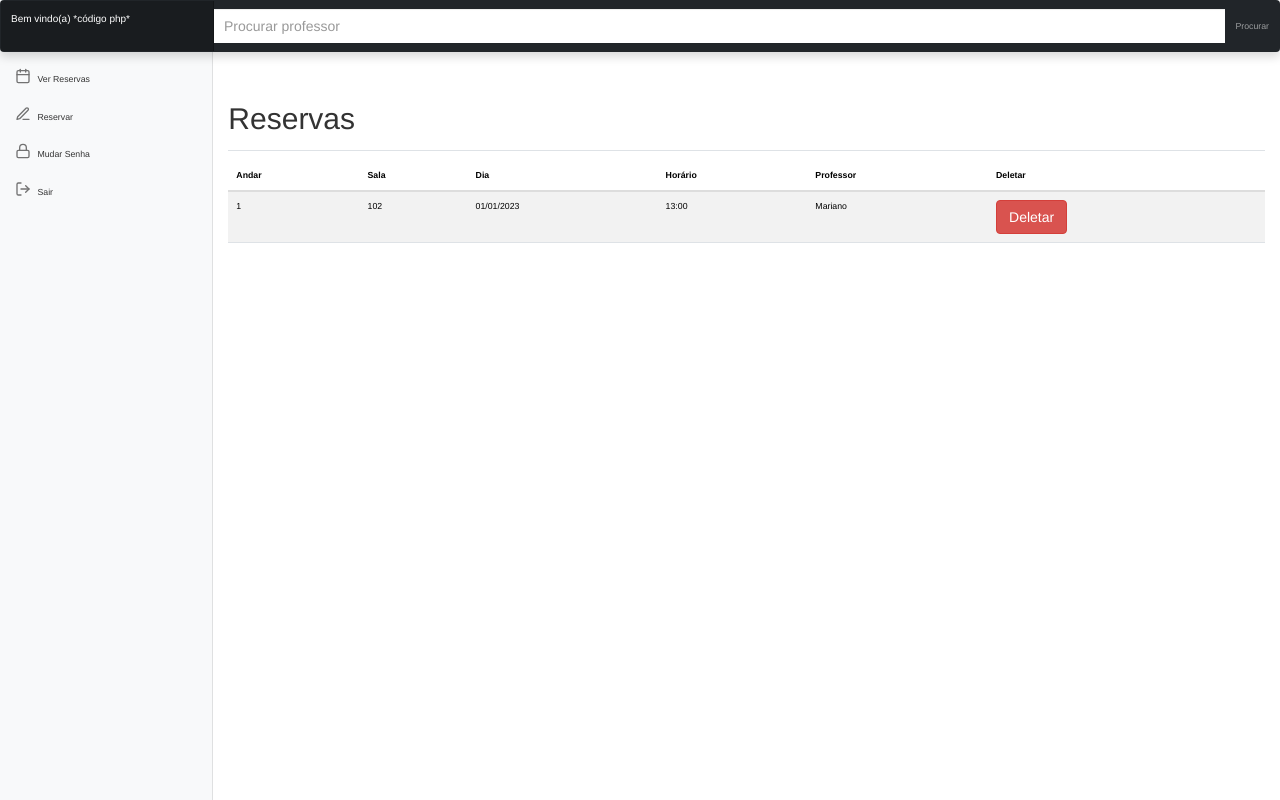
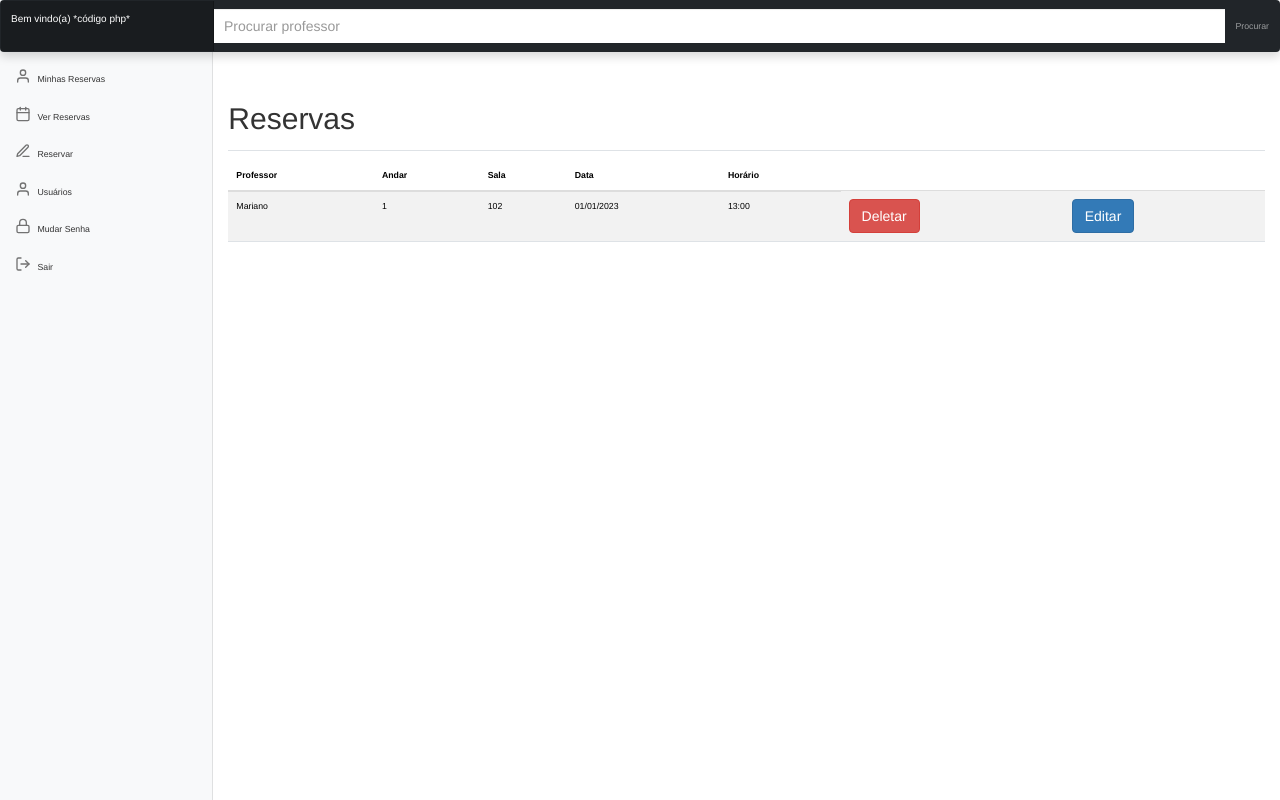
Before and after one commit to mariano07/Reservas_SENAC_1.0, a PHP site: page /dashboard_pedagogico.php in a window 1280 px wide. Run offline with PHP 8.4, Linux system fonts and the light colour scheme.

Commit message:
dashboards botoes e comeco de funcoes js

```diff
--- a/dashboard_pedagogico.php
+++ b/dashboard_pedagogico.php
@@ -31,8 +31,14 @@
     <nav id="sidebarMenu" class="col-md-3 col-lg-2 d-md-block bg-light sidebar collapse">
       <div class="position-sticky pt-3 sidebar-sticky">
         <ul class="nav flex-column">
+        <li class="nav-item">
+            <a class="nav-link" href="#" onclick="minhasReservas()">
+              <span data-feather="user" class="align-text-bottom"></span>
+              Minhas Reservas
+            </a>
+          </li>
           <li class="nav-item">
-            <a class="nav-link" aria-current="page" href="#">
+            <a class="nav-link" aria-current="page" href="#" onclick="verReservas()">
               <span data-feather="calendar" class="align-text-bottom"></span>
               Ver Reservas
             </a>
@@ -41,6 +47,12 @@
             <a class="nav-link" href="#">
               <span data-feather="edit-3" class="align-text-bottom"></span>
               Reservar
+            </a>
+          </li>
+          <li class="nav-item">
+            <a class="nav-link" aria-current="page" href="#">
+              <span data-feather="user" class="align-text-bottom"></span>
+              Usuários
             </a>
           </li>
           <li class="nav-item">
@@ -68,22 +80,22 @@
         <table class="table table-striped table-sm">
           <thead>
             <tr>
+              <th scope="col">Professor</th>
               <th scope="col">Andar</th>
               <th scope="col">Sala</th>
-              <th scope="col">Dia</th>
+              <th scope="col">Data</th>
               <th scope="col">Horário</th>
-              <th scope="col">Professor</th>
-              <th scope="col">Deletar</th>
             </tr>
           </thead>
           <tbody>
             <tr>
-              <td>1</td>
-              <td>102</td>
-              <td>01/01/2023</td>
-              <td>13:00</td>
-              <td>Mariano</td>
+              <td id="professor">Mariano</td>
+              <td id="andar">1</td>
+              <td id="sala">102</td>
+              <td id="data">01/01/2023</td>
+              <td id="hora">13:00</td>
 	            <td><button type="button" class="btn btn-danger">Deletar</button></td>
+              <td><button type="button" class="btn btn-primary">Editar</button></td>
             </tr>
           </tbody>
         </table>
@@ -94,5 +106,26 @@
     <script src="../assets/dist/js/bootstrap.bundle.min.js"></script>
     <script src="https://cdn.jsdelivr.net/npm/bootstrap@5.3.0-alpha1/dist/js/bootstrap.bundle.min.js" integrity="sha384-w76AqPfDkMBDXo30jS1Sgez6pr3x5MlQ1ZAGC+nuZB+EYdgRZgiwxhTBTkF7CXvN" crossorigin="anonymous"></script>
     <script src="https://cdn.jsdelivr.net/npm/feather-icons@4.28.0/dist/feather.min.js" integrity="sha384-uO3SXW5IuS1ZpFPKugNNWqTZRRglnUJK6UAZ/gxOX80nxEkN9NcGZTftn6RzhGWE" crossorigin="anonymous"></script><script src="https://cdn.jsdelivr.net/npm/chart.js@2.9.4/dist/Chart.min.js" integrity="sha384-zNy6FEbO50N+Cg5wap8IKA4M/ZnLJgzc6w2NqACZaK0u0FXfOWRRJOnQtpZun8ha" crossorigin="anonymous"></script><script src="js/dashboard.js"></script>
+    <script>
+      function minhasReservas(){
+        document.getElementById("titulo").textContent="Minhas Reservas";
+        document.getElementById("professor").textContent="Minhas Reservas";
+        document.getElementById("andar").textContent="Minhas Reservas";
+        document.getElementById("sala").textContent="Sala";
+        document.getElementById("data").textContent="Minhas Reservas";
+        document.getElementById("hora").textContent="Minhas Reservas";
+
+
+      }
+      function verReservas() {
+        document.getElementById("titulo").textContent="Reservas";
+        document.getElementById("professor").textContent="Reservas";
+        document.getElementById("andar").textContent="Reservas";
+        document.getElementById("sala").textContent="Sala";
+        document.getElementById("data").textContent="Reservas";
+        document.getElementById("hora").textContent="Reservas";
+      }
+
+    </script>
   </body>
 </html>
```
Also changed, not shown: dashboard_admin.php (+34 -7 lines), dashboard_professor.php (+1 -16 lines).
